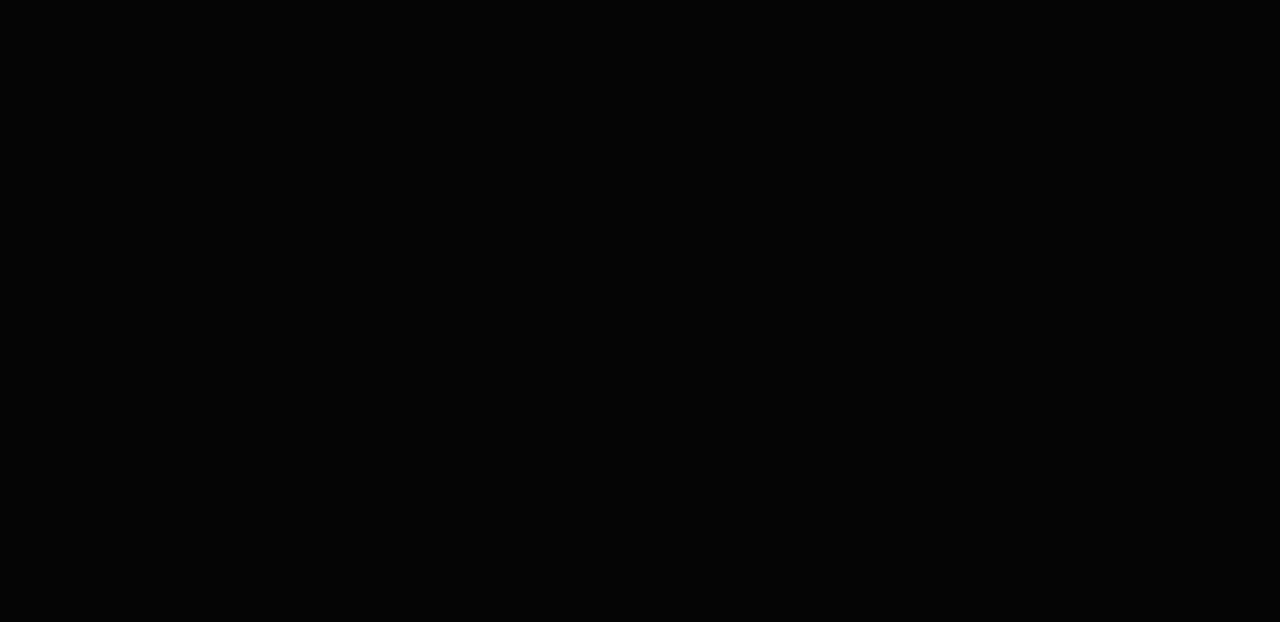
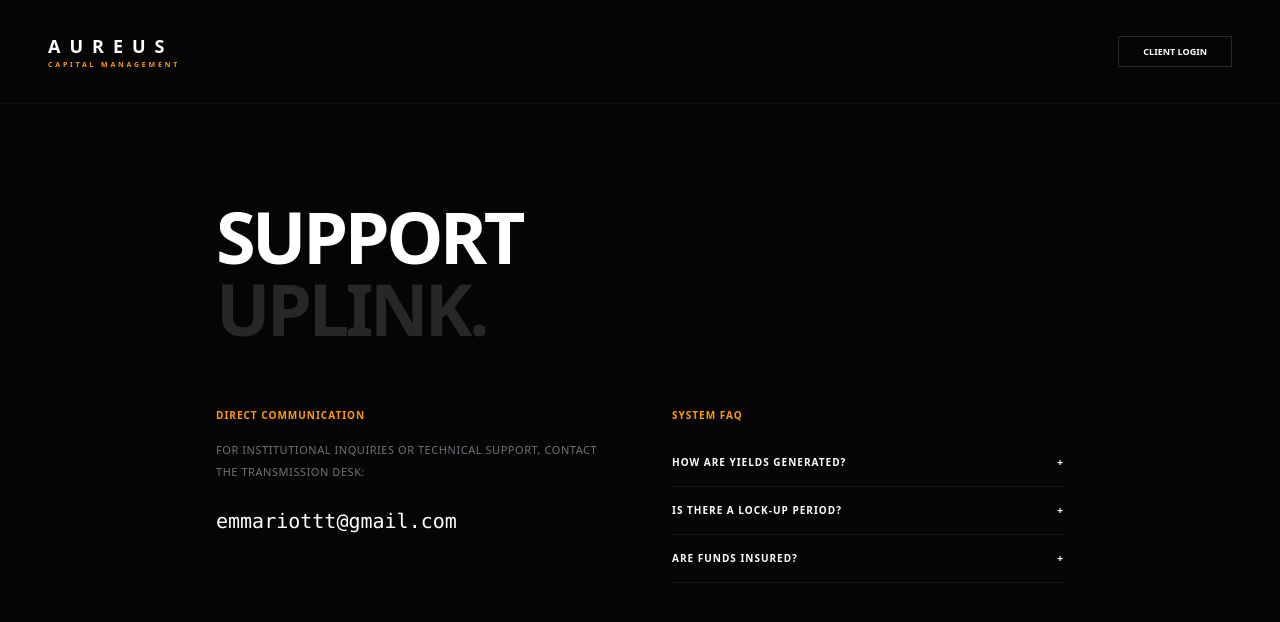
Before and after one commit to cboi019/Project-Aureus, a React (Vite) app in the folder client/: page /contact in a window 1280 px wide. Before the commit this address had no page. Shown: the top 622 px of the page. Built offline with nearby package versions, Linux system fonts and the light colour scheme.

Commit message:
feat: add database pooling and contact portal

```diff
--- a/client/src/App.jsx
+++ b/client/src/App.jsx
@@ -11,6 +11,7 @@ import { Toaster } from 'react-hot-toast';
 import PageTransition from './components/PageTransition';
 import AboutDetail from './pages/AboutDetail';
 import Transactions from './pages/Transactions';
+import Contact from './pages/Contact';
 
 // This sub-component handles the animation logic
 function AnimatedRoutes() {
@@ -26,6 +27,7 @@ function AnimatedRoutes() {
         <Route path="/admin" element={<PageTransition><AdminPanel /></PageTransition>} />
         <Route path="/about-protocol" element={<PageTransition><AboutDetail /></PageTransition>} />
         <Route path="/transactions" element={<PageTransition><Transactions /></PageTransition>} />
+        <Route path="/contact" element={<PageTransition><Contact /></PageTransition>} />
       </Routes>
     </AnimatePresence>
   );
--- /dev/null
+++ b/client/src/pages/Contact.jsx
@@ -0,0 +1,57 @@
+import { motion } from 'framer-motion';
+import { Link } from 'react-router-dom';
+import { useState } from 'react';
+
+const FAQ_DATA = [
+  { q: "How are yields generated?", a: "Returns are generated via high-frequency neural arbitrage across 40+ global liquidity hubs." },
+  { q: "Is there a lock-up period?", a: "Standard capital cycles operate on 3-month (Silver) and 6-month (Gold) intervals." },
+  { q: "Are funds insured?", a: "Assets are secured in multi-sig cold storage with automated delta-neutral hedging protocols." }
+];
+
+export default function Contact() {
+  const [openFaq, setOpenFaq] = useState(null);
+
+  return (
+    <div className="min-h-screen bg-[#050505] text-white font-sans selection:bg-amber-500 selection:text-black">
+      <nav className="flex justify-between items-center px-6 md:px-12 py-8 border-b border-zinc-900/50">
+        <Link to="/" className="flex flex-col">
+          <span className="text-lg font-bold tracking-[0.5em] uppercase">AUREUS</span>
+          <span className="text-[7px] text-amber-500 tracking-[0.4em] uppercase font-black">Capital Management</span>
+        </Link>
+        <Link to="/login" className="text-[9px] border border-zinc-800 px-6 py-2 uppercase font-black hover:bg-white hover:text-black transition-all">Client Login</Link>
+      </nav>
+
+      <div className="max-w-4xl mx-auto px-6 py-24">
+        <h1 className="text-4xl md:text-7xl font-bold tracking-tighter uppercase mb-16">Support <br/><span className="text-zinc-800">Uplink.</span></h1>
+
+        <div className="grid md:grid-cols-2 gap-16 mb-24">
+          <div>
+            <h4 className="text-amber-500 text-[10px] font-black tracking-widest uppercase mb-4">Direct Communication</h4>
+            <p className="text-zinc-500 text-[11px] uppercase tracking-wider leading-loose mb-6">For institutional inquiries or technical support, contact the transmission desk:</p>
+            <a href="mailto:emmariottt@gmail.com" className="text-xl font-mono text-white hover:text-amber-500 transition-colors">emmariottt@gmail.com</a>
+          </div>
+
+          <div>
+            <h4 className="text-amber-500 text-[10px] font-black tracking-widest uppercase mb-8">System FAQ</h4>
+            <div className="space-y-4">
+              {FAQ_DATA.map((faq, i) => (
+                <div key={i} className="border-b border-zinc-900 pb-4">
+                  <button
+                    onClick={() => setOpenFaq(openFaq === i ? null : i)}
+                    className="w-full flex justify-between items-center text-[10px] font-bold uppercase tracking-widest text-left hover:text-amber-500 transition-colors"
+                  >
+                    <span>{faq.q}</span>
+                    <span>{openFaq === i ? '-' : '+'}</span>
+                  </button>
+                  {openFaq === i && (
+                    <p className="mt-4 text-[9px] text-zinc-600 uppercase leading-relaxed tracking-wider">{faq.a}</p>
+                  )}
+                </div>
+              ))}
+            </div>
+          </div>
+        </div>
+      </div>
+    </div>
+  );
+}
--- a/client/src/pages/Home.jsx
+++ b/client/src/pages/Home.jsx
@@ -127,6 +127,7 @@ export default function Home() {
           <span className="text-[7px] text-amber-500 tracking-[0.4em] uppercase font-black">Capital Management</span>
         </div>
         <div className="flex items-center gap-6">
+          <Link to="/contact" className="text-[9px] text-zinc-500 hover:text-white uppercase font-black transition-colors tracking-widest cursor-pointer">Contact Us</Link>
           <a href="#about" onClick={scrollToAbout} className="text-[9px] text-zinc-500 hover:text-white uppercase font-black transition-colors tracking-widest cursor-pointer">About</a>
           <Link to="/login" className="text-[9px] border border-zinc-800 px-6 py-2 uppercase font-black hover:bg-white hover:text-black transition-all">Client Login</Link>
         </div>
```
